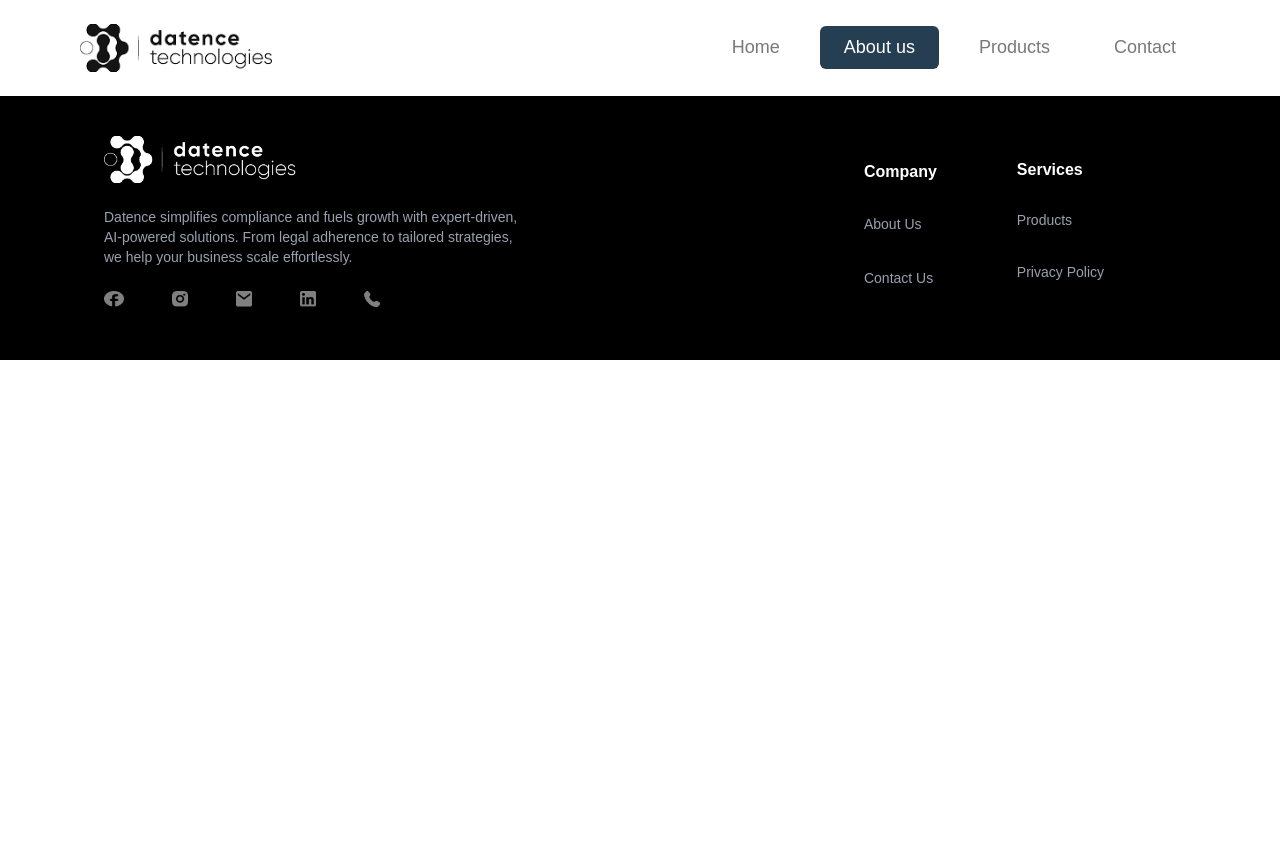
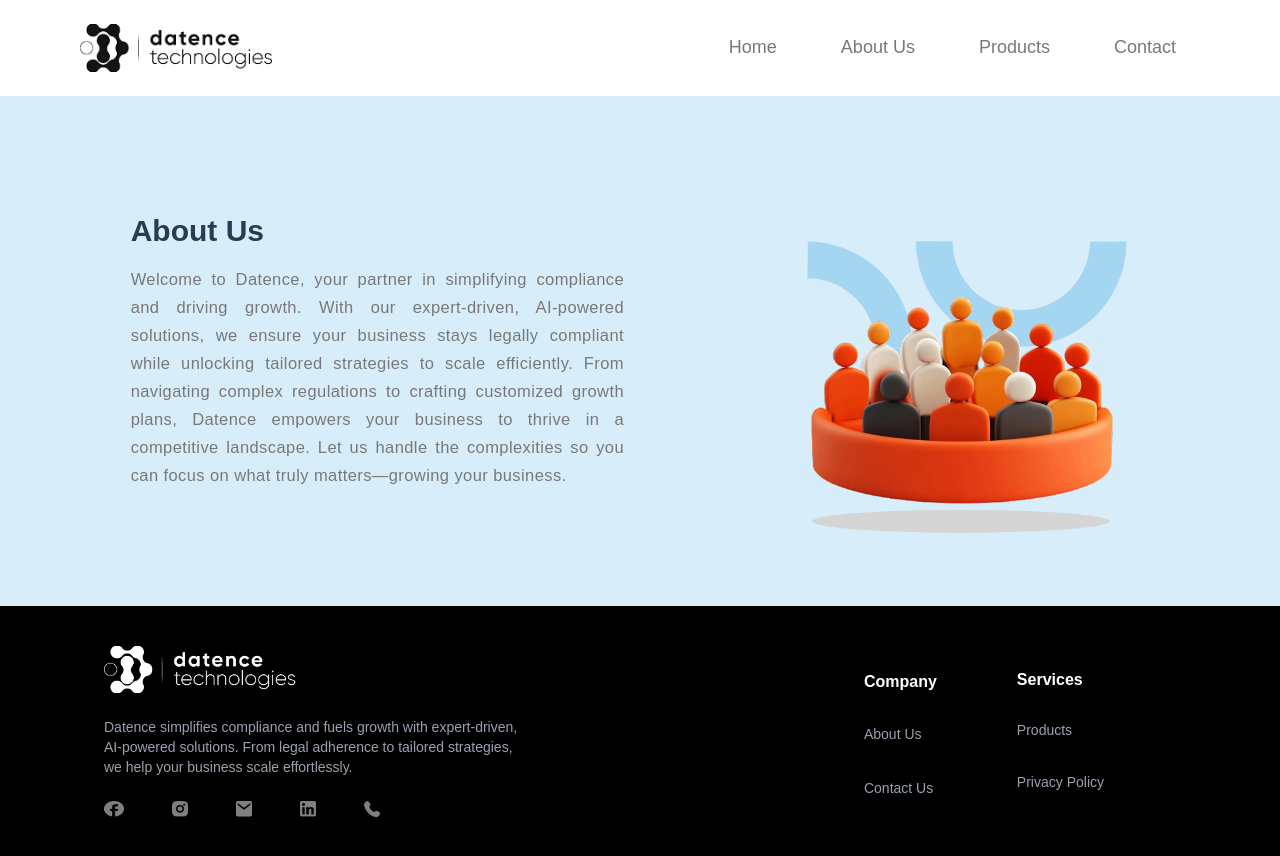
Before and after one commit to RamGokhale/DataenceLanding, a React (Vite) app: page /about in a window 1280 px wide. Shown: the top 856 px of the page. Before the commit the page ends 800 px from the top, so only its background shows below. Built offline with nearby package versions, Linux system fonts and the light colour scheme.

Commit message:
done all that section compected

```diff
--- a/Pages/Home.jsx
+++ b/Pages/Home.jsx
@@ -12,7 +12,7 @@
     <>
 
        <Landing />
-        <Crousel />
+         <Crousel />
        <Products />
       <KeyFeature />
       <AboutUs />
--- a/src/App.jsx
+++ b/src/App.jsx
@@ -3,6 +3,9 @@
 import PrivacyPolicy from "./Component/PrivacyPolicy";
 import Navbar from "./Component/Navbar";
 import Footer from "./Component/Footer";
+import AboutUs from "./Component/AboutUs";
+import Products from "./Component/Products";
+import Location from "./Component/Location";
 
 function App() {
     return (
@@ -10,6 +13,9 @@
         <Navbar />
             <Routes>
                 <Route path="/" element={<Home />} />
+                <Route path="/about" element={<AboutUs/>}/>
+                <Route path="/product" element={<Products/>}/>
+                <Route path="/contact" element={<Location/>}/>
                 <Route path="/privacy-policy" element={<PrivacyPolicy />} />
             </Routes>
         <Footer />
--- a/src/Component/AboutUs.jsx
+++ b/src/Component/AboutUs.jsx
@@ -3,7 +3,7 @@
 const AboutUs = () => {
   return (
     <>
- <div className="w-full bg-[#a4d5f270] py-10 flex justify-center">
+ <div  id="about" className="w-full bg-[#a4d5f270] py-10 flex justify-center">
   <div className=" md:w-10/12 mx-auto px-6 grid sm:grid-cols-2 md:gap-4 lg:gap-8 items-center">
 
     {/* Left Section - About Text */}
--- a/src/Component/Footer.jsx
+++ b/src/Component/Footer.jsx
@@ -5,6 +5,19 @@
 import facebook from "../assets/facebook.png"
 import phone from "../assets/phone.png"
 import { Link } from "react-router-dom"
+
+
+// Function to handle smooth scrolling
+const scrollToSection = (event, sectionId) => {
+  event.preventDefault();
+  const section = document.getElementById(sectionId);
+  if (section) {
+    window.scrollTo({
+      top: section.offsetTop - 80, // Adjust based on your navbar height
+      behavior: "smooth",
+    });
+  }
+};
 
 const Footer = ()  =>{
     return (
@@ -35,8 +48,10 @@
         <div className="space-y-3">
           <h3 className="text-white font-semibold py-2">Company</h3>
           <ul className="text-gray-400 text-sm mt-2 space-y-2">
-            <li className="cursor-pointer hover:text-white md:py-2.5">About Us</li>
-            <li className="cursor-pointer hover:text-white md:py-4">Contact Us</li>
+            <li className="cursor-pointer hover:text-white md:py-2.5
+            "   onClick={(event) => scrollToSection(event, "about")}>About Us</li>
+            <li className="cursor-pointer hover:text-white md:py-4"
+              onClick={(event) => scrollToSection(event, "contact")}>Contact Us</li>
           </ul>
         </div>
 
@@ -44,9 +59,10 @@
         <div className="space-y-3 ">
           <h3 className="text-white font-semibold py-1.5">Services</h3>
           <ul className="text-gray-400 text-sm mt-2 space-y-2">
-            <li className="cursor-pointer hover:text-white sm:py-2.5">Products</li>
+            <li className="cursor-pointer hover:text-white sm:py-2.5"
+             onClick={(event) => scrollToSection(event, "product")} >Products</li>
             <li className="cursor-pointer hover:text-white sm:py-3.5">
-              <Link to='/privacy-policy' >Privacy Policy</Link>
+              <Link to='/privacy-policy' onClick={()=> window.scrollTo(0,0)}>Privacy Policy</Link>
             </li>
           </ul>
         </div>
--- a/src/Component/Location.jsx
+++ b/src/Component/Location.jsx
@@ -10,7 +10,7 @@
   const [isOpen, setisOpen] = useState(false);
 
   return (
-    <div className="container mx-auto px-6 mb-40 w-full">
+    <div id="contact" className="container mx-auto px-6 mb-40 w-full">
       <div className="grid grid-cols-1 lg:grid-cols-2 gap-16 items-start w-11/12 mx-auto">
         {/* Left Section (Cards) */}
         <div className="grid grid-cols-1 md:grid-cols-2 gap-6 w-full lg:order-1 order-2 ">
--- a/src/Component/Navbar.jsx
+++ b/src/Component/Navbar.jsx
@@ -1,18 +1,42 @@
-import { useState } from "react";
+
+import { useState, useEffect } from "react";
 import { NavLink } from "react-router-dom";
 import { Menu, X } from "lucide-react";
-import logo from "../assets/log.png"
+import logo from "../assets/log.png";
 
-
-const Navbar = ({  }) => {
+const Navbar = () => {
   const [isOpen, setIsOpen] = useState(false);
 
+  // Prevent background scrolling when mobile menu is open
+  useEffect(() => {
+    if (isOpen) {
+      document.body.style.overflow = "hidden";
+    } else {
+      document.body.style.overflow = "auto";
+    }
+  }, [isOpen]);
+
+  // Function to handle smooth scrolling to sections
+  const scrollToSection = (event, sectionId) => {
+    event.preventDefault(); // Prevent default anchor behavior
+    const section = document.getElementById(sectionId);
+    if (section) {
+      window.scrollTo({
+        top: section.offsetTop - 80, // Adjust for fixed navbar
+        behavior: "smooth",
+      });
+      setIsOpen(false); // Close mobile menu after click
+    }
+  };
+
   return (
-    <nav className="bg-white lg:px-20 py-6 md:px-12 sm:px-10 px-8 ">
+    <>
+      {/* Navbar Section */}
+      <nav className="bg-white lg:px-20 py-6 md:px-12 sm:px-10 px-8 relative">
         <div className="flex items-center justify-between">
           {/* Logo Section */}
-        <div className="">
-          <NavLink to='/'>
+          <div>
+            <NavLink to="/">
               <img src={logo} alt="Logo" className="lg:w-48 md:w-46 sm:w-36" />
             </NavLink>
           </div>
@@ -25,18 +49,15 @@
           </div>
 
           {/* Navigation Links */}
-        <div className={`md:flex gap-4  ${isOpen ? "block" : "hidden"} absolute md:relative top-16 md:top-0 left-0 md:left-auto w-full md:w-auto  md:bg-transparent shadow-md md:shadow-none p-6 md:p-0 ` }>
-          {[
-            { name: "Home", path: "/" },
-            { name: "About us", path: "/about" },
-            { name: "Products", path: "/product" },
-            { name: "Contact", path: "/contact" },
-          ].map((item) => (
+          <div
+            className={`md:flex gap-4 ${
+              isOpen ? "block" : "hidden"
+            } absolute md:relative top-16 md:top-0 left-0 md:left-auto w-full md:w-auto bg-white md:bg-transparent shadow-md md:shadow-none p-6 md:p-0 z-50`}
+          >
             <NavLink
-              key={item.name}
-              to={item.path}
+              to="/"
               className={({ isActive }) =>
-                `block md:inline-block font-[poppins] font-medium  lg:text-[18px] lg:px-6 lg:py-2 md:px-6 md:py-1 md:text-[12px] px-2   rounded-md transition duration-300 ${
+                `block md:inline-block font-[poppins] font-medium lg:text-[18px] lg:px-6 lg:py-2 md:px-6 md:py-1 md:text-[12px] px-2 rounded-md transition duration-300 ${
                   isActive
                     ? "bg-[#253E52] text-white"
                     : "text-[#787878] hover:bg-[#253E52] hover:text-white"
@@ -44,12 +65,39 @@
               }
               onClick={() => setIsOpen(false)}
             >
-              {item.name}
+              Home
             </NavLink>
-          ))}
+
+            {/* Scroll-to-About Link */}
+            <a
+              href="about"
+              className="block md:inline-block font-[poppins] font-medium lg:text-[18px] lg:px-6 lg:py-2 md:px-6 md:py-1 md:text-[12px] px-2 rounded-md transition duration-300 text-[#787878] hover:bg-[#253E52] hover:text-white cursor-pointer"
+              onClick={(event) => scrollToSection(event, "about")}
+            >
+              About Us
+            </a>
+
+            {/* Scroll-to-Products Link */}
+            <a
+              href="product"
+              className="block md:inline-block font-[poppins] font-medium lg:text-[18px] lg:px-6 lg:py-2 md:px-6 md:py-1 md:text-[12px] px-2 rounded-md transition duration-300 text-[#787878] hover:bg-[#253E52] hover:text-white cursor-pointer"
+              onClick={(event) => scrollToSection(event, "product")}
+            >
+              Products
+            </a>
+
+            {/* Scroll-to-Contact Link */}
+            <a
+              href="contact"
+              className="block md:inline-block font-[poppins] font-medium lg:text-[18px] lg:px-6 lg:py-2 md:px-6 md:py-1 md:text-[12px] px-2 rounded-md transition duration-300 text-[#787878] hover:bg-[#253E52] hover:text-white cursor-pointer"
+              onClick={(event) => scrollToSection(event, "contact")}
+            >
+              Contact
+            </a>
           </div>
         </div>
       </nav>
+    </>
   );
 };
 
--- a/src/Component/PrivacyPolicy.jsx
+++ b/src/Component/PrivacyPolicy.jsx
@@ -5,9 +5,9 @@
   return (
     <div className='w-full sm:px-9 px-5 py-4'>
       <div className='w-full sm:w-11/12 mx-auto bg-[#E2F4FE] flex items-center justify-between rounded-4xl font-[poppins] pt-10 relative'>
-        <div className='w-full pr-10 md:pr-0 md:w-1/2 lg:pl-16 pl-10 pb-10'>
-            <h1 className='text-3xl font-semibold text-black/80'>Privacy Policy</h1>
-            <div className='text-[#787878]/90 mt-10'>
+        <div className='w-full pr-10 md:pr-0  lg:pl-16 pl-10 pb-10'>
+            <h1 className='sm:text-3xl text-2xl font-semibold text-black/80'>Privacy Policy</h1>
+            <div className='text-[#787878]/90 mt-10 '>
                 Welcome to Detance. Your privacy is important to us, and <br className='hidden xl:block'  />
                 we are committed to protecting your personal data. This <br className='hidden xl:block'  />
                 Privacy Policy explains how we collect, use, and safeguard <br className='hidden xl:block'  />
@@ -15,7 +15,7 @@
             </div>
         </div>
         <div className='w-1/2 pr-16 hidden md:block'>
-            <img src={policy} alt="policy" className='object-contain ' />
+            <img src={policy} alt="policy" className='object-contan ' />
         </div>
       </div>
 
--- a/src/Component/Products.jsx
+++ b/src/Component/Products.jsx
@@ -5,7 +5,7 @@
 
 const Products = () => {
   return (
-    <div className='mb-32'>
+    <div id="product" className='mb-32'>
        <div className="flex flex-col justify-center items-center py-12  mb-8">
         <div className=" font-[poppins] font-semibold text-2xl  text-center text-[#253E52] pt-10 pb-3">
           Explore Our Digital Products
```
Lines whose indentation alone changed are shown as unchanged.
